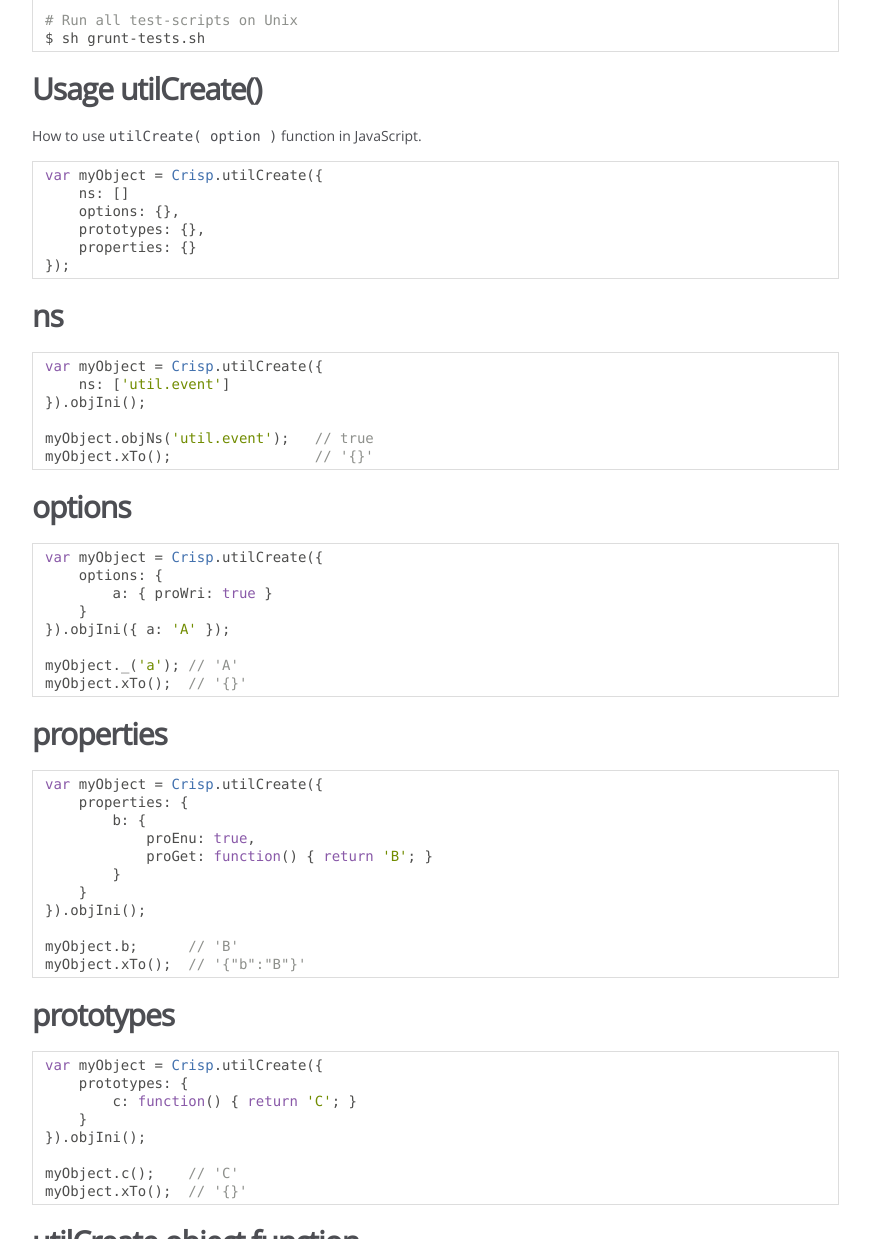
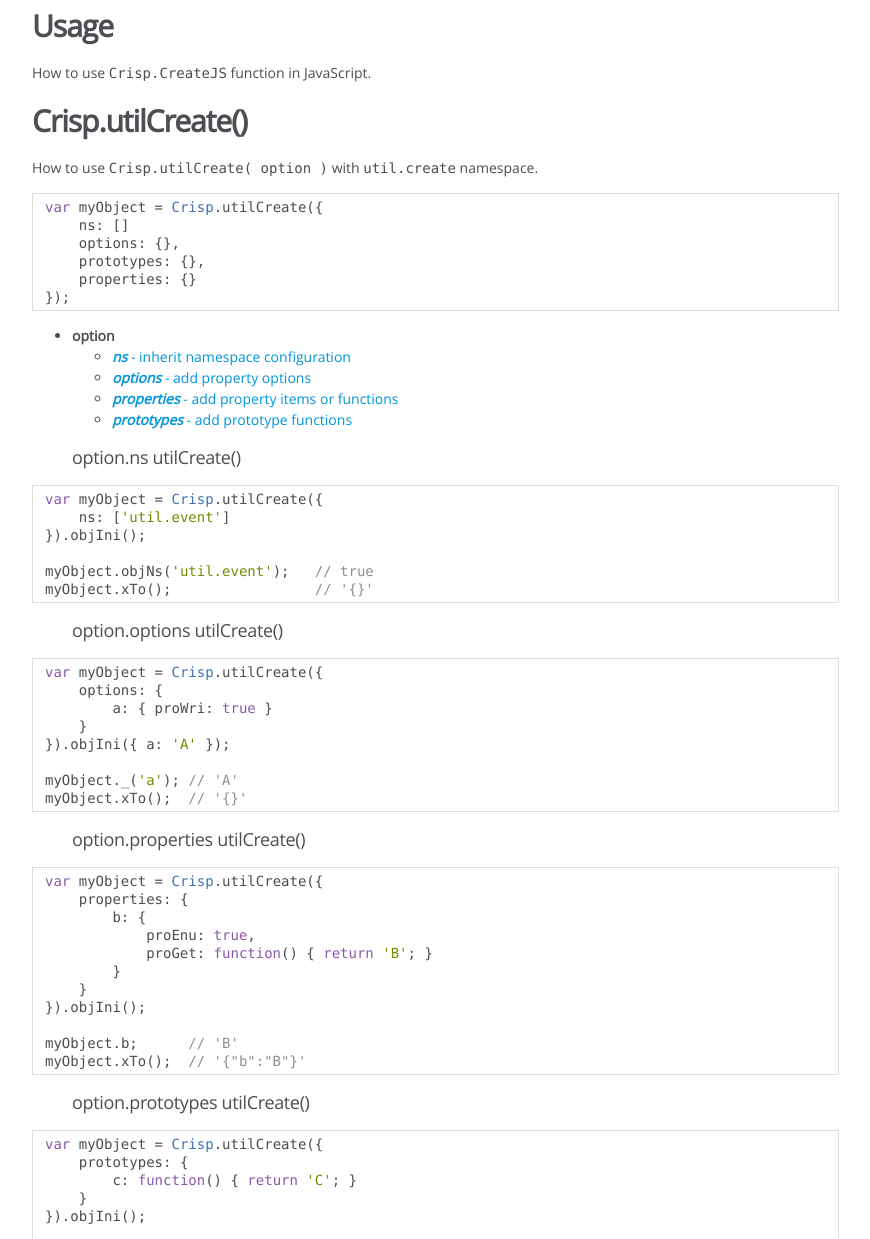
Before and after one commit to OpenCrisp/Crisp.CreateJS, a website: page doc/index.html in a window 1280 px wide. Shown: the part 2514-3753 px from the top of the page, without its empty margins (0-870 px from the left). Drawn offline with Linux system fonts and the light colour scheme.

Commit message:
update devDependencies

```diff
--- a/doc/index.html
+++ b/doc/index.html
@@ -64,14 +64,11 @@
 <li><a href="#development">Development</a></li>
 </ul>
 </li>
-<li><a href="#usage-utilcreate">Usage utilCreate()</a><ul>
-<li><a href="#ns">ns</a></li>
-<li><a href="#options">options</a></li>
-<li><a href="#prototypes">prototypes</a></li>
-<li><a href="#properties">properties</a></li>
+<li><a href="#usage">Usage</a><ul>
+<li><a href="#crisputilcreate">Crisp.utilCreate()</a></li>
 </ul>
 </li>
-<li><a href="#utilcreate-object-function">utilCreate object function</a><ul>
+<li><a href="#createjs-function">CreateJS function</a><ul>
 <li><a href="#objini">.objIni()</a></li>
 <li><a href="#_">._()</a></li>
 <li><a href="#objset">.objSet()</a></li>
@@ -101,25 +98,41 @@
 $ grunt t
 
 # Run all test-scripts on Unix
-$ sh grunt-tests.sh</code></pre><h2>Usage utilCreate()</h2><p>How to use <code>utilCreate( option )</code> function in JavaScript.</p>
+$ sh grunt-tests.sh</code></pre><h2>Usage</h2><p>How to use <code>Crisp.CreateJS</code> function in JavaScript.</p>
+<h3>Crisp.utilCreate()</h3><p>How to use <code>Crisp.utilCreate( option )</code> with <code>util.create</code> namespace.</p>
 <pre class="prettyprint source lang-javascript"><code>var myObject = Crisp.utilCreate({
     ns: []
     options: {},
     prototypes: {},
     properties: {}
-});</code></pre><h3>ns</h3><pre class="prettyprint source lang-javascript"><code>var myObject = Crisp.utilCreate({
+});</code></pre><ul>
+<li><strong>option</strong><ul>
+<li><a href="#optionns-utilcreate"><strong><em>ns</em></strong> - inherit namespace configuration</a></li>
+<li><a href="#optionoptions-utilcreate"><strong><em>options</em></strong> - add property options</a></li>
+<li><a href="#optionproperties-utilcreate"><strong><em>properties</em></strong> - add property items or functions</a></li>
+<li><a href="#optionprototypes-utilcreate"><strong><em>prototypes</em></strong> - add prototype functions</a></li>
+</ul>
+</li>
+</ul>
+<blockquote>
+<h4>option.ns utilCreate()</h4></blockquote>
+<pre class="prettyprint source lang-javascript"><code>var myObject = Crisp.utilCreate({
     ns: ['util.event']
 }).objIni();
 
 myObject.objNs('util.event');   // true
-myObject.xTo();                 // '{}'</code></pre><h3>options</h3><pre class="prettyprint source lang-javascript"><code>var myObject = Crisp.utilCreate({
+myObject.xTo();                 // '{}'</code></pre><blockquote>
+<h4>option.options utilCreate()</h4></blockquote>
+<pre class="prettyprint source lang-javascript"><code>var myObject = Crisp.utilCreate({
     options: {
         a: { proWri: true }
     }
 }).objIni({ a: 'A' });
 
 myObject._('a'); // 'A'
-myObject.xTo();  // '{}'</code></pre><h3>properties</h3><pre class="prettyprint source lang-javascript"><code>var myObject = Crisp.utilCreate({
+myObject.xTo();  // '{}'</code></pre><blockquote>
+<h4>option.properties utilCreate()</h4></blockquote>
+<pre class="prettyprint source lang-javascript"><code>var myObject = Crisp.utilCreate({
     properties: {
         b: {
             proEnu: true,
@@ -129,14 +142,16 @@
 }).objIni();
 
 myObject.b;      // 'B'
-myObject.xTo();  // '{&quot;b&quot;:&quot;B&quot;}'</code></pre><h3>prototypes</h3><pre class="prettyprint source lang-javascript"><code>var myObject = Crisp.utilCreate({
+myObject.xTo();  // '{&quot;b&quot;:&quot;B&quot;}'</code></pre><blockquote>
+<h4>option.prototypes utilCreate()</h4></blockquote>
+<pre class="prettyprint source lang-javascript"><code>var myObject = Crisp.utilCreate({
     prototypes: {
         c: function() { return 'C'; }
     }
 }).objIni();
 
 myObject.c();    // 'C'
-myObject.xTo();  // '{}'</code></pre><h2>utilCreate object function</h2><h3>.objIni()</h3><p>How to use <code>.objIni( option )</code> function on utilCreate object.</p>
+myObject.xTo();  // '{}'</code></pre><h2>CreateJS function</h2><h3>.objIni()</h3><p>How to use <code>.objIni( option )</code> function on utilCreate object.</p>
 <pre class="prettyprint source lang-javascript"><code>var myObject = Crisp.utilCreate({
   options: {
     test: {}
@@ -194,7 +209,7 @@
 <br class="clear">
 
 <footer>
-    Documentation generated by <a href="https://github.com/jsdoc3/jsdoc">JSDoc 3.3.2</a> on Fri Aug 21 2015 11:41:43 GMT+0200 (CEST)
+    Documentation generated by <a href="https://github.com/jsdoc3/jsdoc">JSDoc 3.3.3</a> on Sat Oct 17 2015 20:21:49 GMT+0200 (CEST)
 </footer>
 
 <script> prettyPrint(); </script>
```
Also changed, not shown: doc/CreateJS.js.html (+1 -1 lines), doc/module-CreateJS.html (+1 -1 lines), doc/util.create.html (+1 -1 lines), package.json (+4 -4 lines), dist/crisp-create.js, dist/crisp-create.min.js.
